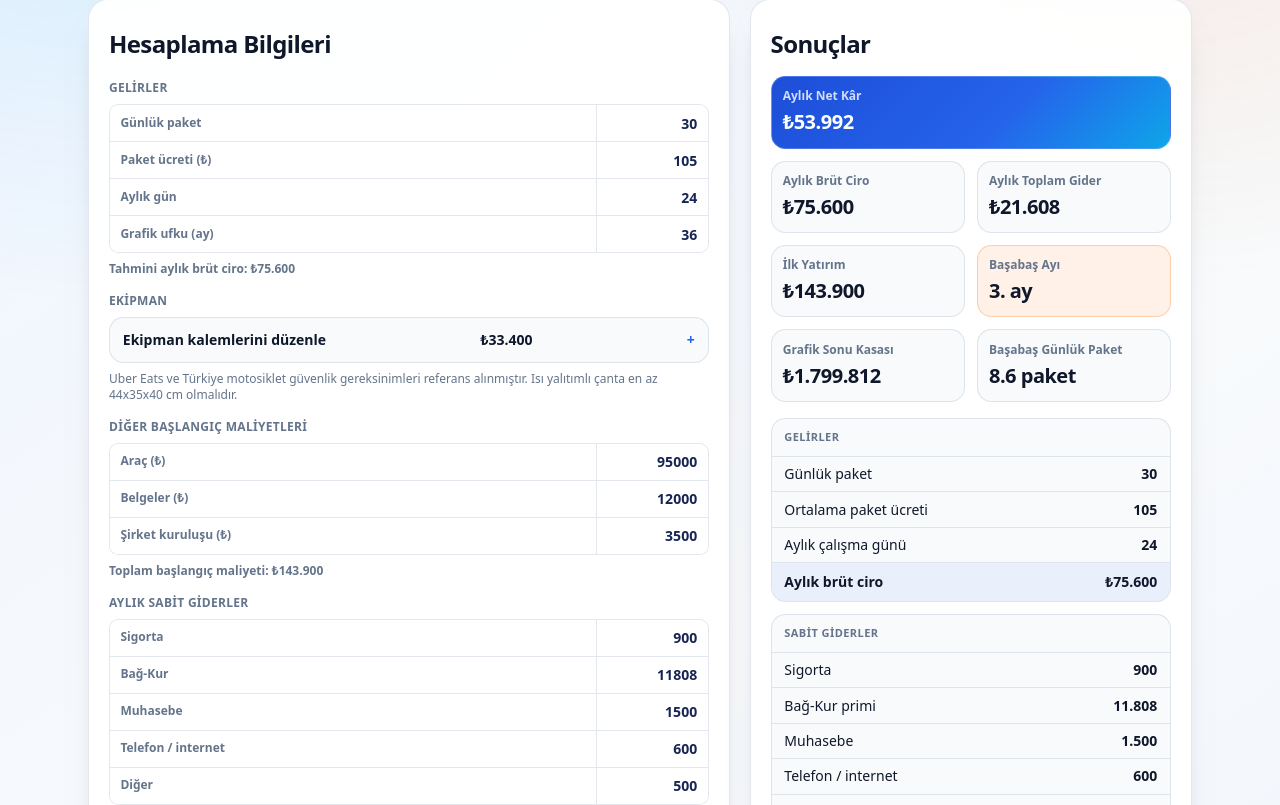
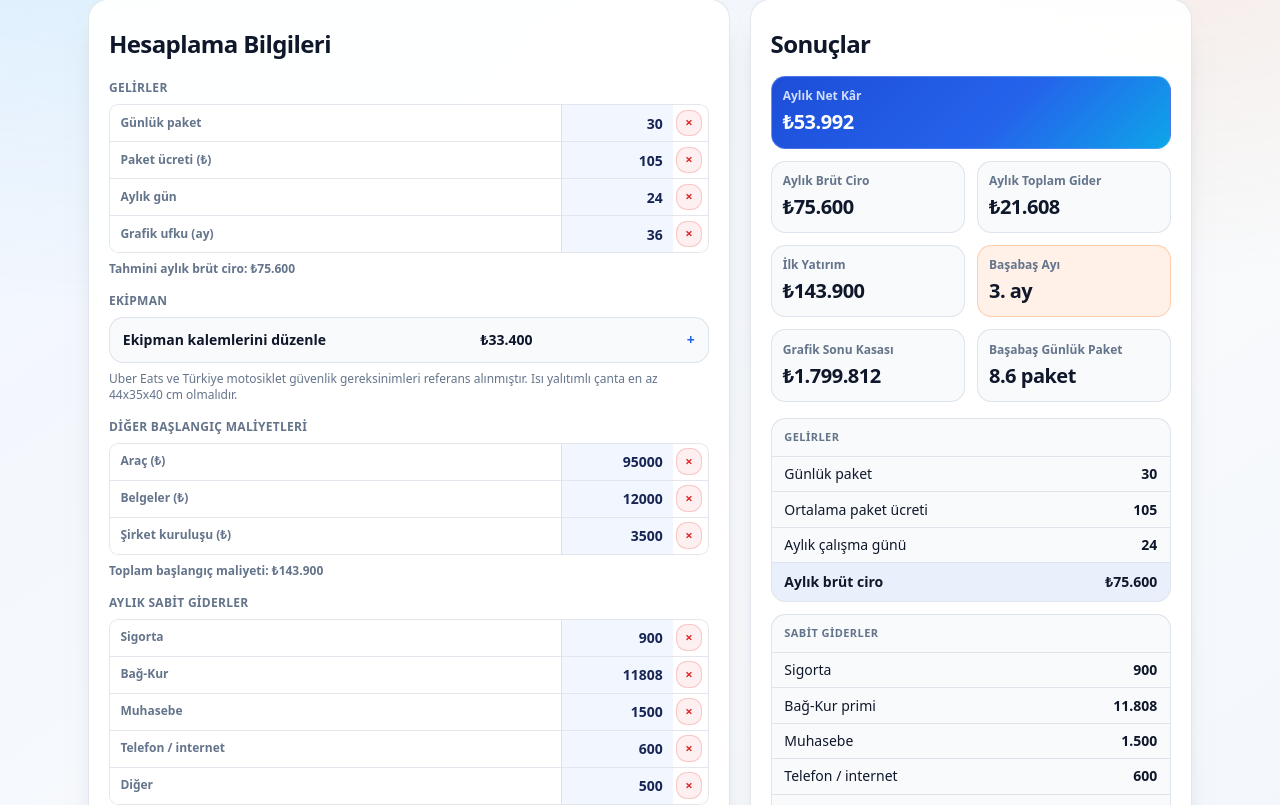
Before and after one commit to Rainjal1/kurye-fizibilite, a Next.js app: page / in a window 1280 px wide. Shown: the part 395-1200 px from the top of the page. Built offline with nearby package versions, Linux system fonts and the light colour scheme.

Commit message:
form-row-delete-and-input-style

```diff
--- a/app/globals.css
+++ b/app/globals.css
@@ -11,7 +11,7 @@
   --surface-strong: #ffffff;
   --surface-soft: #f8fafc;
   --surface-border: rgba(148, 163, 184, 0.26);
-  --field-background: #ffffff;
+  --field-background: #f1f6ff;
   --field-foreground: #172554;
   --brand-blue: #2563eb;
   --brand-orange: #f97316;
@@ -27,7 +27,7 @@
   --surface-strong: #111827;
   --surface-soft: #0f172a;
   --surface-border: rgba(148, 163, 184, 0.18);
-  --field-background: #111827;
+  --field-background: #0b1220;
   --field-foreground: #e2e8f0;
   --brand-blue: #60a5fa;
   --brand-orange: #fb923c;
@@ -94,7 +94,7 @@ body {
   .sheet-cell {
     display: grid;
     min-height: 2.25rem;
-    grid-template-columns: minmax(0, 1fr) var(--field-width);
+    grid-template-columns: minmax(0, 1fr) var(--field-width) 2.15rem;
     align-items: center;
     border-bottom: 1px solid var(--surface-border);
     background: var(--surface-strong);
@@ -136,7 +136,7 @@ body {
     min-height: 2.25rem;
     border: 0;
     border-left: var(--field-divider-width) solid var(--surface-border);
-    background: transparent;
+    background: var(--field-background);
     padding: 0 0.65rem;
     text-align: right;
     font-size: 0.875rem;
@@ -165,10 +165,14 @@ body {
     font-weight: 600;
   }
 
+  .sheet-input::placeholder {
+    color: var(--muted-foreground);
+  }
+
   .dynamic-expense-grid {
     display: grid;
     position: relative;
-    grid-template-columns: minmax(0, 1fr) var(--field-width);
+    grid-template-columns: minmax(0, 1fr) var(--field-width) 2.15rem;
     align-items: center;
     overflow: hidden;
     border: 1px solid var(--surface-border);
@@ -187,10 +191,6 @@ body {
     font-weight: 600;
     color: var(--muted-foreground);
     overflow-wrap: anywhere;
-  }
-
-  .expense-name-input {
-    padding-right: 2.5rem;
   }
 
   .result-card {
@@ -331,13 +331,10 @@ body {
   }
 
   .danger-button {
-    position: absolute;
-    top: 50%;
-    right: 0.35rem;
+    position: static;
     width: 1.8rem;
     height: 1.8rem;
-    padding: 0;
-    transform: translateY(-50%);
+    margin: 0 0.17rem;
     border-radius: 0.7rem;
     border: 1px solid rgba(239, 68, 68, 0.24);
     background: rgba(239, 68, 68, 0.08);
@@ -348,6 +345,12 @@ body {
 
   .dark .danger-button {
     color: #fca5a5;
+  }
+
+  .sheet-remove-button {
+    align-self: center;
+    width: 1.65rem;
+    height: 1.65rem;
   }
 
   .collapsible-panel {
--- a/components/Calculator.tsx
+++ b/components/Calculator.tsx
@@ -17,10 +17,17 @@ type ExpenseListKey =
 
 type Theme = "light" | "dark";
 
+type NumberFieldKey = {
+  [K in keyof CalculatorInputs]: CalculatorInputs[K] extends number ? K : never;
+}[keyof CalculatorInputs];
+
 export default function Calculator() {
   const [inputs, setInputs] = useState<CalculatorInputs>(DEFAULT_INPUTS);
   const [theme, setTheme] = useState<Theme>("light");
   const [personalExpensesOpen, setPersonalExpensesOpen] = useState(false);
+  const [removedFields, setRemovedFields] = useState<
+    ReadonlySet<NumberFieldKey>
+  >(new Set());
   const result = useMemo(() => calculateFeasibility(inputs), [inputs]);
 
   useEffect(() => {
@@ -47,6 +54,7 @@ export default function Calculator() {
   function resetInputs() {
     setInputs(DEFAULT_INPUTS);
     setPersonalExpensesOpen(false);
+    setRemovedFields(new Set());
   }
 
   function togglePersonalExpenses(enabled: boolean) {
@@ -102,11 +110,16 @@ export default function Calculator() {
     }));
   }
 
+  function removeNumberField(key: NumberFieldKey) {
+    update(key, 0);
+    setRemovedFields((previous) => new Set(previous).add(key));
+  }
+
   return (
     <>
       <div className="header-actions">
         <details className="header-menu">
-          <summary aria-label="Ayarlar ve tema men\u00fcs\u00fc">
+          <summary aria-label="Ayarlar ve tema menüsü">
             <span />
             <span />
             <span />
@@ -116,7 +129,7 @@ export default function Calculator() {
               {theme === "dark" ? "Ayd\u0131nl\u0131k mod" : "Karanl\u0131k mod"}
             </button>
             <button type="button" onClick={resetInputs}>
-              Varsay\u0131lana d\u00f6n
+              Varsayılana dön
             </button>
           </div>
         </details>
@@ -138,21 +151,29 @@ export default function Calculator() {
                   label="Günlük paket"
                   value={inputs.dailyPackages}
                   onChange={(value) => update("dailyPackages", value)}
+                  isRemoved={removedFields.has("dailyPackages")}
+                  onRemove={() => removeNumberField("dailyPackages")}
                 />
                 <NumberCell
                   label="Paket ücreti (₺)"
                   value={inputs.averagePackagePrice}
                   onChange={(value) => update("averagePackagePrice", value)}
+                  isRemoved={removedFields.has("averagePackagePrice")}
+                  onRemove={() => removeNumberField("averagePackagePrice")}
                 />
                 <NumberCell
                   label="Aylık gün"
                   value={inputs.workingDaysPerMonth}
                   onChange={(value) => update("workingDaysPerMonth", value)}
+                  isRemoved={removedFields.has("workingDaysPerMonth")}
+                  onRemove={() => removeNumberField("workingDaysPerMonth")}
                 />
                 <NumberCell
                   label="Grafik ufku (ay)"
                   value={inputs.projectionMonths}
                   onChange={(value) => update("projectionMonths", value)}
+                  isRemoved={removedFields.has("projectionMonths")}
+                  onRemove={() => removeNumberField("projectionMonths")}
                 />
               </div>
               <p className="text-muted mt-2 text-xs font-semibold">
@@ -200,16 +221,22 @@ export default function Calculator() {
                   label="Araç (₺)"
                   value={inputs.vehicleCost}
                   onChange={(value) => update("vehicleCost", value)}
+                  isRemoved={removedFields.has("vehicleCost")}
+                  onRemove={() => removeNumberField("vehicleCost")}
                 />
                 <NumberCell
                   label="Belgeler (₺)"
                   value={inputs.licenseAndDocsCost}
                   onChange={(value) => update("licenseAndDocsCost", value)}
+                  isRemoved={removedFields.has("licenseAndDocsCost")}
+                  onRemove={() => removeNumberField("licenseAndDocsCost")}
                 />
                 <NumberCell
                   label="Şirket kuruluşu (₺)"
                   value={inputs.companySetupCost}
                   onChange={(value) => update("companySetupCost", value)}
+                  isRemoved={removedFields.has("companySetupCost")}
+                  onRemove={() => removeNumberField("companySetupCost")}
                 />
               </div>
               <p className="text-muted mt-2 text-xs font-semibold">
@@ -223,26 +250,36 @@ export default function Calculator() {
                   label="Sigorta"
                   value={inputs.insuranceMonthly}
                   onChange={(value) => update("insuranceMonthly", value)}
+                  isRemoved={removedFields.has("insuranceMonthly")}
+                  onRemove={() => removeNumberField("insuranceMonthly")}
                 />
                 <NumberCell
                   label="Bağ-Kur"
                   value={inputs.bagkurMonthly}
                   onChange={(value) => update("bagkurMonthly", value)}
+                  isRemoved={removedFields.has("bagkurMonthly")}
+                  onRemove={() => removeNumberField("bagkurMonthly")}
                 />
                 <NumberCell
                   label="Muhasebe"
                   value={inputs.accountingMonthly}
                   onChange={(value) => update("accountingMonthly", value)}
+                  isRemoved={removedFields.has("accountingMonthly")}
+                  onRemove={() => removeNumberField("accountingMonthly")}
                 />
                 <NumberCell
                   label="Telefon / internet"
                   value={inputs.phoneInternetMonthly}
                   onChange={(value) => update("phoneInternetMonthly", value)}
+                  isRemoved={removedFields.has("phoneInternetMonthly")}
+                  onRemove={() => removeNumberField("phoneInternetMonthly")}
                 />
                 <NumberCell
                   label="Diğer"
                   value={inputs.otherMonthly}
                   onChange={(value) => update("otherMonthly", value)}
+                  isRemoved={removedFields.has("otherMonthly")}
+                  onRemove={() => removeNumberField("otherMonthly")}
                 />
               </div>
               <CustomExpenseList
@@ -273,11 +310,17 @@ export default function Calculator() {
                   onChange={(value) =>
                     update("fuelOrElectricityMonthly", value)
                   }
+                  isRemoved={removedFields.has("fuelOrElectricityMonthly")}
+                  onRemove={() =>
+                    removeNumberField("fuelOrElectricityMonthly")
+                  }
                 />
                 <NumberCell
                   label="Bakım ve lastik"
                   value={inputs.maintenanceMonthly}
                   onChange={(value) => update("maintenanceMonthly", value)}
+                  isRemoved={removedFields.has("maintenanceMonthly")}
+                  onRemove={() => removeNumberField("maintenanceMonthly")}
                 />
               </div>
               <CustomExpenseList
@@ -430,23 +473,40 @@ function NumberCell({
   label,
   value,
   onChange,
+  isRemoved,
+  onRemove,
 }: {
   label: string;
   value: number;
   onChange: (value: number) => void;
+  isRemoved: boolean;
+  onRemove: () => void;
 }) {
+  if (isRemoved) {
+    return null;
+  }
+
   return (
-    <label className="sheet-cell">
+    <div className="sheet-cell">
       <span className="sheet-cell-label">{label}</span>
       <input
         type="number"
         inputMode="decimal"
         min={0}
+        aria-label={label}
         className="sheet-input"
         value={value}
         onChange={(event) => onChange(Number(event.target.value) || 0)}
       />
-    </label>
+      <button
+        type="button"
+        onClick={onRemove}
+        className="danger-button sheet-remove-button"
+        aria-label={`${label} satırını sil`}
+      >
+        ×
+      </button>
+    </div>
   );
 }
 
```
